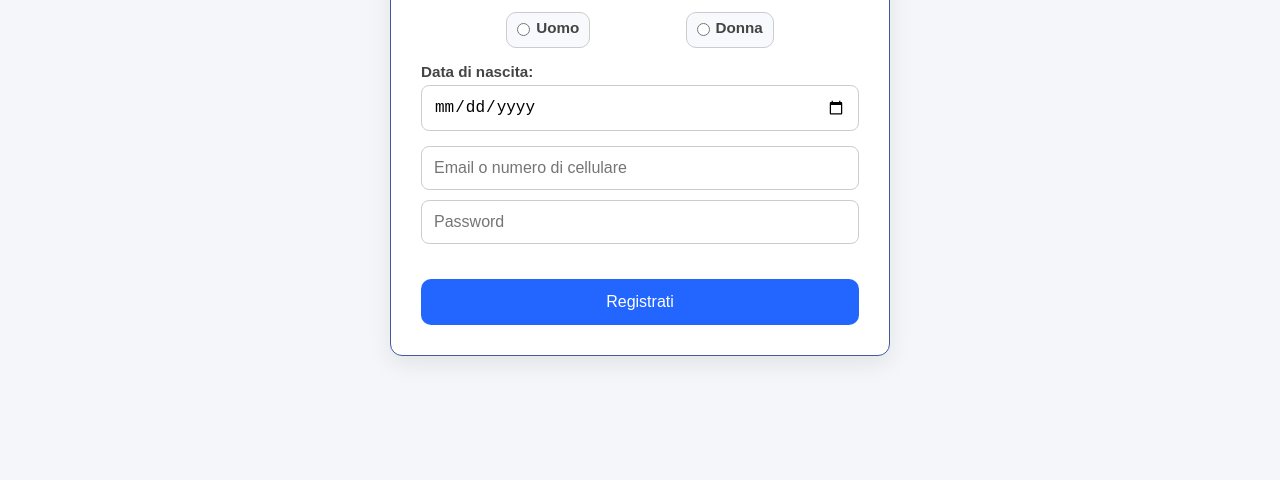
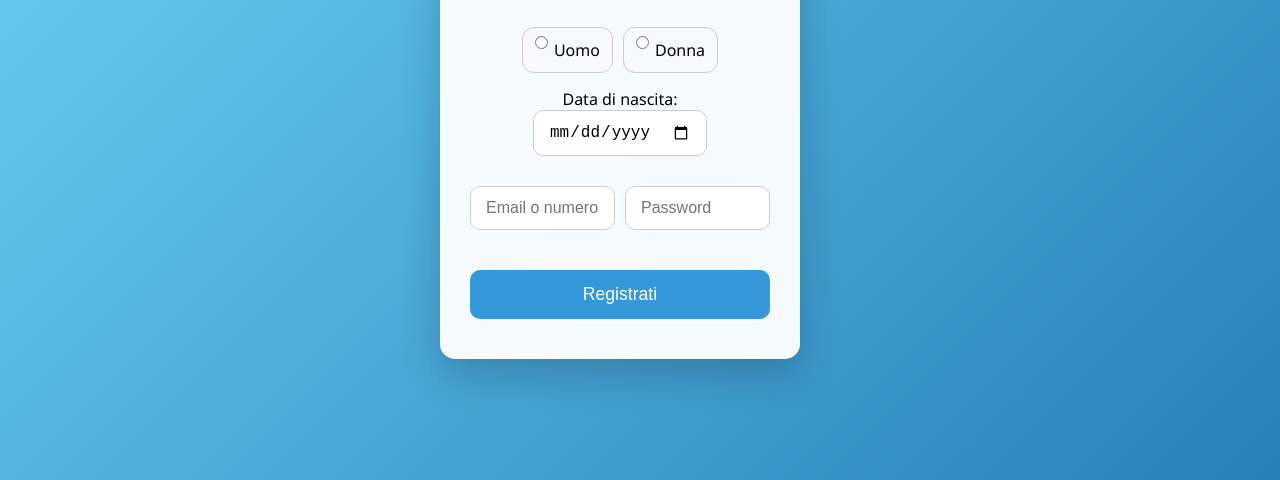
Before and after one commit to RaresMarian/my-project, a website: page public/register/register.html in a window 1280 px wide. Shown: the part 320-800 px from the top of the page. Drawn offline with Linux system fonts and the light colour scheme.

Commit message:
modify register page

```diff
--- a/public/register/style_register.css
+++ b/public/register/style_register.css
@@ -1,4 +1,4 @@
-/* Reset & Base */
+/* RESET & BASE */
 * {
   margin: 0;
   padding: 0;
@@ -10,33 +10,79 @@ body {
   display: flex;
   justify-content: center;
   align-items: center;
-  background-color: #f5f6fa;
-  font-family: Arial, sans-serif;
+  background: linear-gradient(135deg, #6dd5fa, #2980b9);
+  font-family: 'Segoe UI', Tahoma, Geneva, Verdana, sans-serif;
   padding: 20px;
 }
 
-/* Container */
+/* REGISTER BOX MODERNA */
 .register-box {
-  padding: 30px;
+  background: rgba(255, 255, 255, 0.95);
+  padding: 40px 30px;
+  border-radius: 15px;
+  width: 400px;
+  max-width: 90%;
+  box-shadow: 0 15px 40px rgba(0,0,0,0.2);
   display: flex;
   flex-direction: column;
-  width: 100%;
-  max-width: 500px;
-  border: 1px solid #405c9d;
-  border-radius: 12px;
-  background-color: #ffffff;
-  box-shadow: 0 8px 24px rgba(0, 0, 0, 0.08);
+  align-items: center;
+  transition: transform 0.3s ease;
 }
 
-h2 {
-  text-align: center;
-  margin-bottom: 20px;
-  color: #333;
+.register-box:hover {
+  transform: translateY(-5px);
 }
 
-/* Input Layout */
+/* TITOLO */
+.register-box h2 {
+  font-size: 2rem;
+  color: #2980b9;
+  margin-bottom: 25px;
+  text-align: center;
+}
+
+/* INPUT & SELECT */
+.register-box input,
+.register-box select {
+  width: 100%;
+  padding: 12px 15px;
+  margin-bottom: 15px;
+  border: 1px solid #ccc;
+  border-radius: 10px;
+  font-size: 1rem;
+  transition: all 0.3s ease;
+}
+
+.register-box input:focus,
+.register-box select:focus {
+  border-color: #3498db;
+  box-shadow: 0 0 8px rgba(52,152,219,0.3);
+  outline: none;
+}
+
+/* BUTTON */
+.register-box .button {
+  width: 100%;
+  padding: 14px;
+  font-size: 1.1rem;
+  background-color: #3498db;
+  color: white;
+  border: none;
+  border-radius: 10px;
+  cursor: pointer;
+  transition: all 0.3s ease;
+  margin-top: 10px;
+}
+
+.register-box .button:hover {
+  background-color: #2980b9;
+  transform: translateY(-2px);
+}
+
+/* GROUP FLEXBOX (nome, email, ecc.) */
 .nome-completo,
-.email-password {
+.email-password,
+.data-nascita {
   display: flex;
   flex-wrap: wrap;
   gap: 10px;
@@ -45,98 +91,46 @@ h2 {
 }
 
 .nome,
-.entry {
+.entry,
+.data-nascita-box {
   flex: 1;
   padding: 12px;
   font-size: 1rem;
   border: 1px solid #ccc;
-  border-radius: 8px;
-  transition: border-color 0.3s ease;
+  border-radius: 10px;
 }
 
 .nome:focus,
 .entry:focus,
-.data-nascita-box:focus,
-select:focus {
-  border-color: #2266ff;
-  outline: none;
+.data-nascita-box:focus {
+  border-color: #3498db;
 }
 
-/* Gender */
+/* SEX SELECTION */
 .sesso {
   display: flex;
   justify-content: space-evenly;
   gap: 10px;
-  margin: 15px 0;
+  margin-bottom: 15px;
 }
 
 .sex {
   display: flex;
   align-items: center;
   gap: 6px;
-  padding: 6px 10px;
+  padding: 8px 12px;
   border: 1px solid #ccc;
-  border-radius: 10px;
+  border-radius: 12px;
   background-color: #f8f9fc;
   cursor: pointer;
   transition: background-color 0.3s ease;
 }
 
 .sex:hover {
-  background-color: #e6efff;
+  background-color: #e6f0ff;
 }
 
-/* Date */
-.data-nascita {
-  display: flex;
-  gap: 10px;
-  margin-bottom: 15px;
-}
-
-.data-nascita-box {
-  flex: 1;
-  padding: 12px;
-  font-size: 1rem;
-  border: 1px solid #ccc;
-  border-radius: 8px;
-}
-
-/* Button */
-.button {
-  width: 100%;
-  padding: 14px;
-  font-size: 1rem;
-  background-color: #2266ff;
-  color: white;
-  border: none;
-  border-radius: 10px;
-  cursor: pointer;
-  transition: background-color 0.3s ease, transform 0.2s ease;
-  margin-top: 20px;
-}
-
-.button:hover {
-  background-color: #1a54d1;
-  transform: scale(1.02);
-}
-
-/* Labels & Select */
-label {
-  margin-bottom: 5px;
-  color: #444;
-  font-weight: bold;
-  font-size: 0.95rem;
-  display: block;
-}
-
-select {
-  padding: 12px;
-  border-radius: 8px;
-  border: 1px solid #ccc;
-  font-size: 1rem;
-}
-
-/* Mini Notifica */
+/* MINI SUCCESS */
 .mini-success {
   position: fixed;
   top: 50%;
@@ -144,26 +138,19 @@ select {
   transform: translate(-50%, -50%);
   background-color: #d0ebff;
   color: #1c4b91;
-  font-size: 1.5rem; /* <-- va benissimo */
+  font-size: 1.5rem;
   padding: 12px 20px;
   border-radius: 9999px;
   display: flex;
   align-items: center;
   justify-content: center;
   gap: 10px;
-  box-shadow: 0 2px 8px rgba(0, 0, 0, 0.1);
+  box-shadow: 0 2px 8px rgba(0,0,0,0.1);
   animation: fadeinout 3s ease-in-out forwards;
   z-index: 9999;
   max-width: 90vw;
   text-align: center;
-  line-height: 1.2; /* 🔧 aiuta a ridurre l'altezza totale */
-}
-
-
-.mini-success svg {
-  width: 12px;
-  height: 12px;
-  stroke: #1c4b91;
+  line-height: 1.2;
 }
 
 @keyframes fadeinout {
@@ -173,16 +160,16 @@ select {
   100% { opacity: 0; transform: translateY(-10px); }
 }
 
-
+/* VERIFICATION CODE SECTION */
 #code-section {
-  display: none; /* inizialmente nascosto */
+  display: none;
   margin: 20px auto;
   padding: 20px;
   max-width: 400px;
   background-color: #f9f9f9;
   border: 2px solid #ccc;
   border-radius: 12px;
-  box-shadow: 0 4px 10px rgba(0, 0, 0, 0.1);
+  box-shadow: 0 4px 10px rgba(0,0,0,0.1);
   text-align: center;
   transition: all 0.3s ease-in-out;
 }
@@ -216,3 +203,23 @@ select {
 #verify-btn:hover {
   background-color: #0056b3;
 }
+
+/* RESPONSIVE */
+@media (max-width: 480px) {
+  .register-box {
+    width: 90%;
+    padding: 30px 20px;
+    border-radius: 12px;
+  }
+
+  .register-box h2 {
+    font-size: 1.5rem;
+  }
+
+  .register-box input,
+  .register-box select,
+  .register-box .button {
+    font-size: 0.95rem;
+    padding: 10px;
+  }
+}
```
